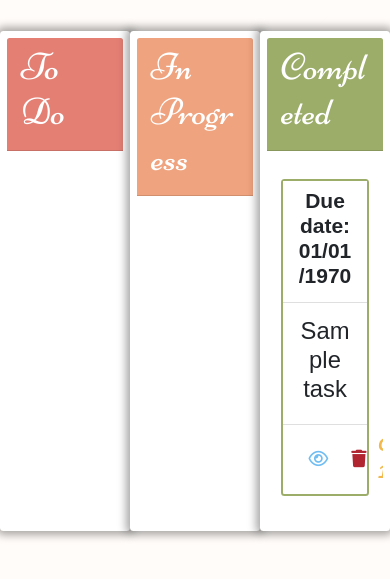
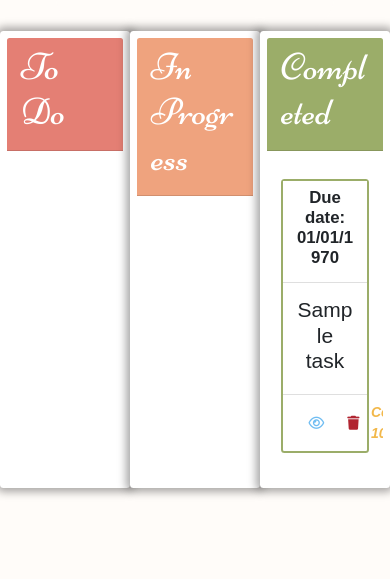
Before and after one commit to shakedch/MarryMe, a PHP site: page /includes/tasksProcess/tasks.php in a window 390 px wide. Shown: the part 154-733 px from the top of the page. Run offline with PHP 8.4, Linux system fonts and the light colour scheme; the visitor is signed in with stand-in values (Sample User, id 1); tables that the repository leaves empty or names only in its code hold one stand-in row (values such as "Sample post"); some libraries are stand-ins or nearby versions; some web fonts are replaced.

Commit message:
[feat-11] initial media queries

```diff
--- a/css/taskStyle.css
+++ b/css/taskStyle.css
@@ -286,3 +286,36 @@ select:-webkit-autofill:focus {
   color: red;
   visibility: visible;
 }
+
+/* Responsive */
+
+@media screen and (max-width: 1000px) {
+  .cardLists {
+    width: 19rem;
+    box-shadow: 0px 0px 9px 4px #00000057;
+    border: none;
+    margin-bottom: 3rem;
+  }
+
+  .viewDate {
+    font-size: 1.2rem;
+    font-weight: bolder;
+  }
+
+  .viewName {
+    font-size: 1.5rem;
+  }
+
+  .viewCost {
+    font-size: 1rem;
+    font-weight: bolder;
+    color: #f2b84b;
+    font-style: italic;
+  }
+
+  .fa-lg {
+    font-size: 1em;
+    line-height: 0.75em;
+    vertical-align: -0.0667em;
+  }
+}
```
